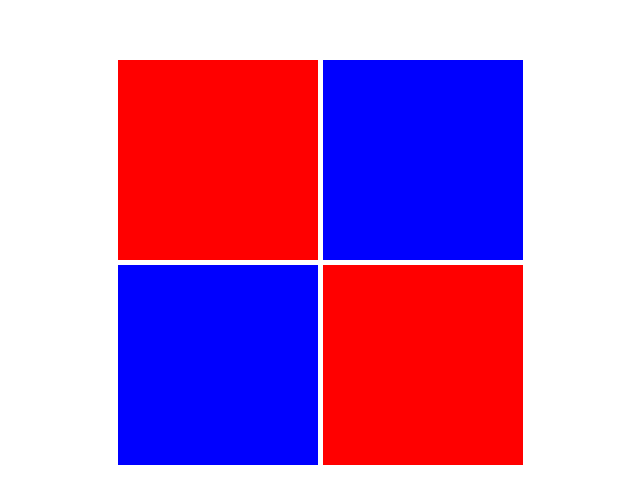
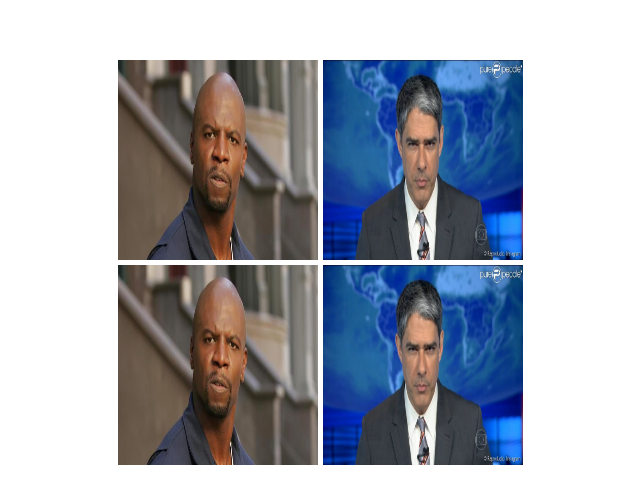
Before and after one commit to tmeminger/jogodamemoriagrupod, a plain HTML site: page index.html in a window 1280 px wide. Shown: the part 138-642 px from the top of the page, without its empty margins (320-960 px from the left). Drawn offline with Linux system fonts and the light colour scheme.

Commit message:
Adicionar imgs

```diff
--- a/index.html
+++ b/index.html
@@ -11,10 +11,10 @@
 <body>
     <section>
         <div class="cards">
-            <div class="a vermelho"></div>
-            <div class="b azul"></div>
-            <div class="c azul"></div>
-            <div class="d vermelho"></div>
+            <img src="img/img0.jpg" alt="">
+            <img src="img/img1.jpg" alt="">
+            <img src="img/img0.jpg" alt="">
+            <img src="img/img1.jpg" alt="">
         </div>
 
     </section>
--- a/style.css
+++ b/style.css
@@ -18,11 +18,13 @@ section {
 
 .cards {
     display:grid;
-    grid-template-areas: 'a c'
-                         'b d';
-    grid-template-rows: 200px 200px;
-    grid-template-columns: 200px 200px;
+    grid-template-columns: repeat(2, 200px);
+    grid-template-rows: repeat(2, 200px);
     grid-gap: 5px;
+}
+.cards img{
+    height: 200px;
+    width: 200px;
 }
 
 .a{
```
Also changed, not shown: img/img0.jpg (added), img/img1.jpg (added).
